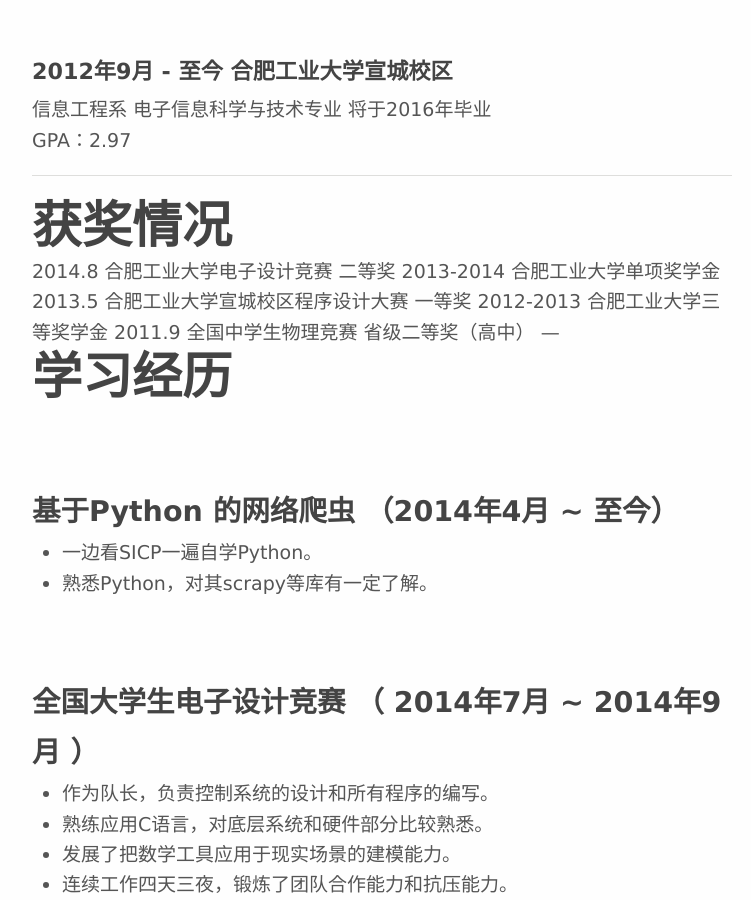
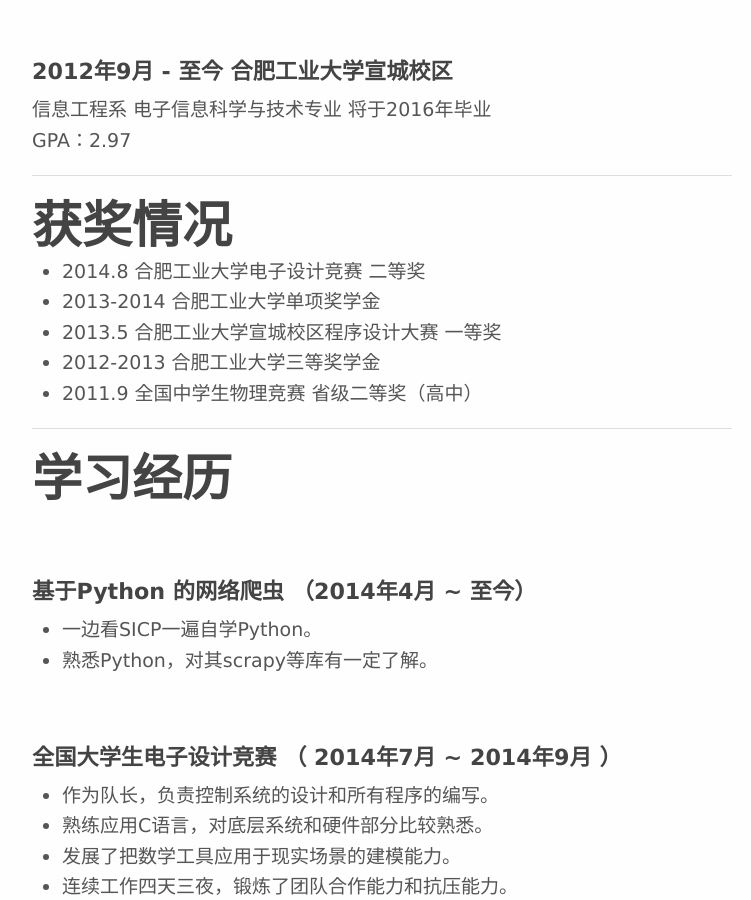
Before and after one commit to XLRES/xlres.github.io, a Jekyll site: the page built from _posts/2015-04-09-resume.md, in a window 1280 px wide and 900 px high, scrolled down 531 px. Shown: the whole window, without its empty margins (258-1009 px from the left). Built offline with Jekyll 4.4.1, drawn with Linux system fonts in a browser that asks for light colours; Markdown is read by kramdown in place of the engine named in the settings.

```diff
--- a/_posts/2015-04-09-resume.md
+++ b/_posts/2015-04-09-resume.md
@@ -31,21 +31,26 @@ tag:
 GPA：2.97
 
 ---
+
 #获奖情况
 
-2014.8 	合肥工业大学电子设计竞赛 二等奖
-2013-2014 合肥工业大学单项奖学金
-2013.5  合肥工业大学宣城校区程序设计大赛 一等奖
-2012-2013 合肥工业大学三等奖学金
-2011.9  全国中学生物理竞赛 省级二等奖（高中）
+
+- 2014.8 	合肥工业大学电子设计竞赛 二等奖
+- 2013-2014 合肥工业大学单项奖学金
+- 2013.5  合肥工业大学宣城校区程序设计大赛 一等奖
+- 2012-2013 合肥工业大学三等奖学金
+- 2011.9  全国中学生物理竞赛 省级二等奖（高中）
+
 ---
+
 # 学习经历
 
-## 基于Python 的网络爬虫 （2014年4月 ~ 至今）
+### 基于Python 的网络爬虫  （2014年4月 ~ 至今）
+
 - 一边看SICP一遍自学Python。
 - 熟悉Python，对其scrapy等库有一定了解。
 
-## 全国大学生电子设计竞赛 （ 2014年7月 ~ 2014年9月 ）
+### 全国大学生电子设计竞赛  （ 2014年7月 ~ 2014年9月 ）
 
 - 作为队长，负责控制系统的设计和所有程序的编写。
 - 熟练应用C语言，对底层系统和硬件部分比较熟悉。
@@ -53,7 +58,8 @@ GPA：2.97
 - 连续工作四天三夜，锻炼了团队合作能力和抗压能力。
 
 
-## 基于C#的局域网通信系统 （2014年3月 ~ 2014年4月）
+### 基于C#的局域网通信系统  （2014年3月 ~ 2014年4月）
+
 - 自学C#和socket编程，基本能达到需求。
 - 基本熟悉C#开发流程，对TCP等协议有了一定的了解。
 - 极大锻炼了自学能力。
```
